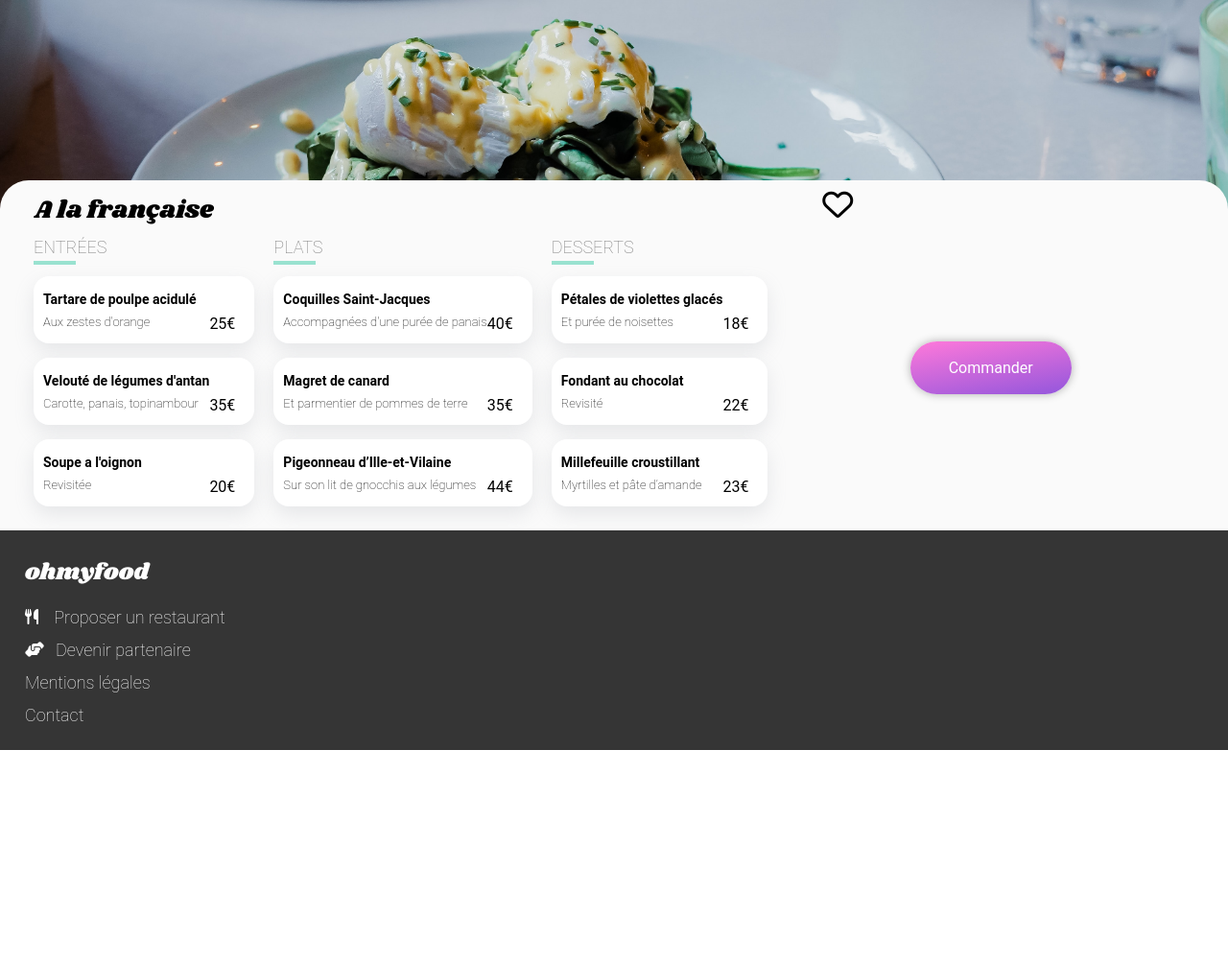
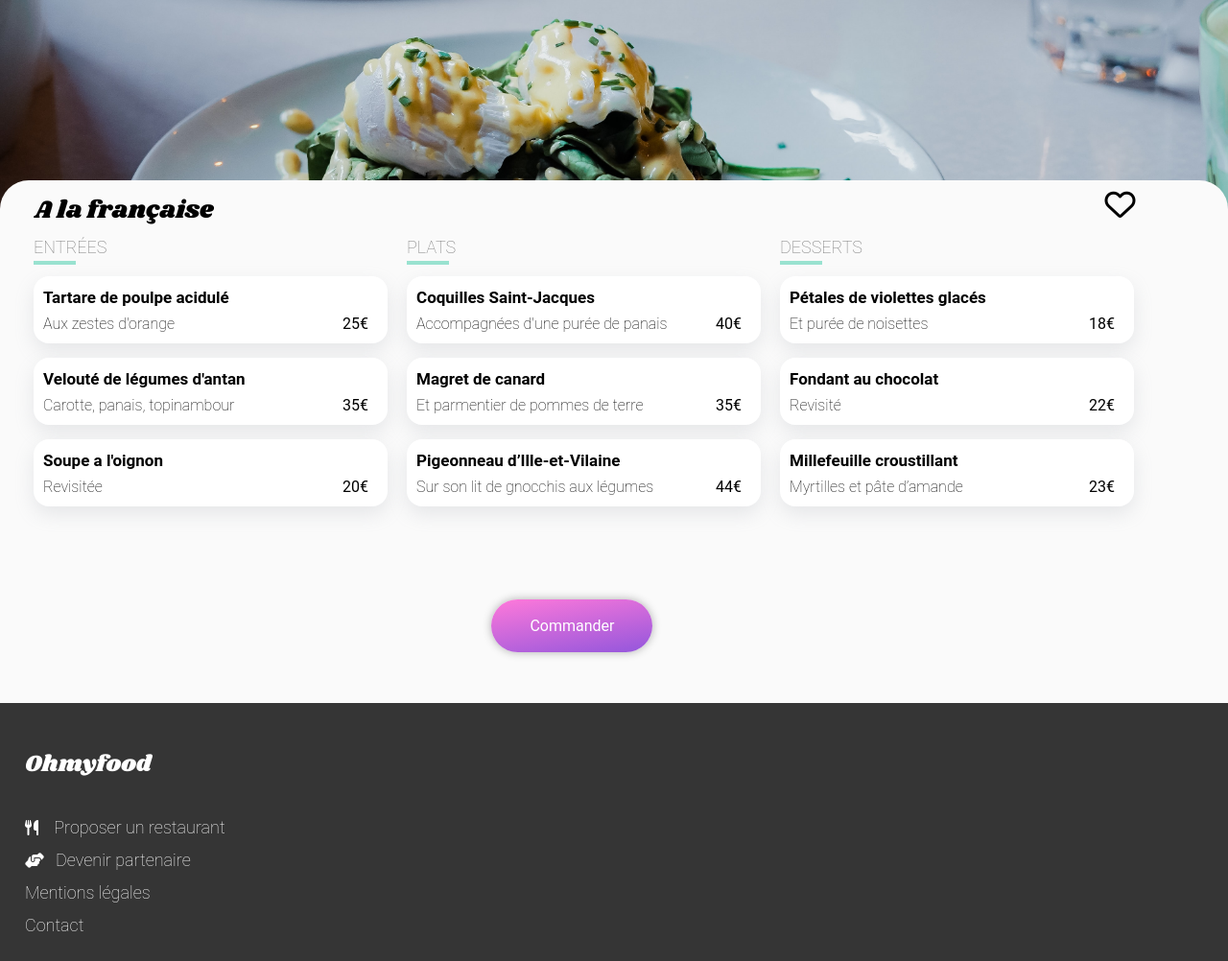
Before and after one commit to marszalekj/Projet_3_Marszalek_Jeremy, a plain HTML site: page Pages/a-la-francaise.html in a window 1280 px wide. Shown: the part 106-1108 px from the top of the page at 96% size. Before the commit the page ends 888 px from the top, so only its background shows below. Drawn offline with Linux system fonts and the light colour scheme.

Commit message:
maj soutenance

```diff
--- a/Pages/a-la-francaise.html
+++ b/Pages/a-la-francaise.html
@@ -183,18 +183,18 @@
 
  <footer>
   <div class="footer">
-       <div class="footer__logopetit">ohmyfood</div>
+      <h2 class="footer__logopetit"><a href="/Projet_3_Marszalek_Jeremy/Pages/index.html">Ohmyfood</a></h2>
       <div class="footer__liens">
         <div class="footer__lien">
           <i class="fas fa-utensils"></i>
-           <h3 class="footer__texte"> &nbsp;Proposer un restaurant</h3>
+          <h3 class="footer__texte"><a href="#"> &nbsp;Proposer un restaurant</a></h3>
         </div>
         <div class="footer__lien">
           <i class="fas fa-hands-helping"></i>
-           <h3 class="footer__texte">Devenir partenaire</h3>
+          <h3 class="footer__texte"><a href="#">Devenir partenaire</a></h3>
         </div>
         <div class="footer__lien">
-           <h3 class="footer__texte">Mentions légales</h3>
+          <h3 class="footer__texte"><a href="#">Mentions légales</a></h3>
         </div>
         <div class="footer__lien">
           <h3 class="footer__texte"><a href="mailto:contact@ohmyfood.fr">Contact</a></h3>
--- a/index.scss
+++ b/index.scss
@@ -364,7 +364,10 @@ a {
     font-family: "Shrikhand", Verdana, sans-serif;
     font-weight: lighter;
     font-size: 24px;
+  & a {
+    color: white;
   }
+}
   &__liens {
     width:fit-content;
     padding-bottom: 20px;
--- a/menu.scss
+++ b/menu.scss
@@ -315,6 +315,9 @@ h3 {
     font-size: 24px;
     padding-top: 12px;
     padding-bottom: 12px;
+    & a {
+      color: white;
+    }
   }
   &__liens {
     width:fit-content;
@@ -345,7 +348,7 @@ h3 {
   .menu__header {
     position: absolute;
     top: -10px;
-    width: 42%;
+    width: 92%;
     left: 36px;
 }
   .menu__section {
@@ -369,30 +372,12 @@ h3 {
 }
 
 @media only screen and (min-width: 992px) {
-  .menu {
-    padding-bottom: 0;
-  }
-
-  .menu__header {
-    width: 69%;
-  }
-
-  .menu__section {
-    width: 22%;
-  }
-
-  .menu__bouton {
-    position: inherit;
-    width: 100%;
-    left: 0;
-    top: 0;
-  }
 
   .card__body__titre {
-    font-size: 14px;
+    font-size: 17px;
   }
   .card__body__description {
-    font-size: 13px;
+    font-size: 16px;
   }
 
 }
```
Also changed, not shown: Pages/la-note-enchantee.html (+4 -4 lines), Pages/la-palette-du-gout.html (+4 -4 lines), Pages/le-delice-des-sens.html (+4 -4 lines), index.html (+4 -4 lines), index.css, menu.css, 2 other files. Lines whose indentation alone changed are shown as unchanged.
